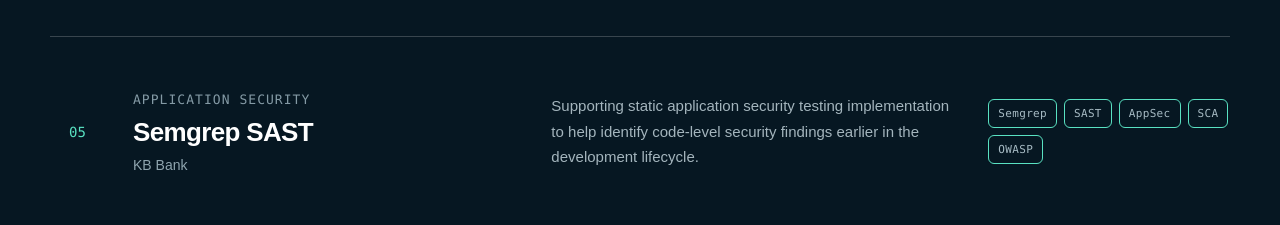
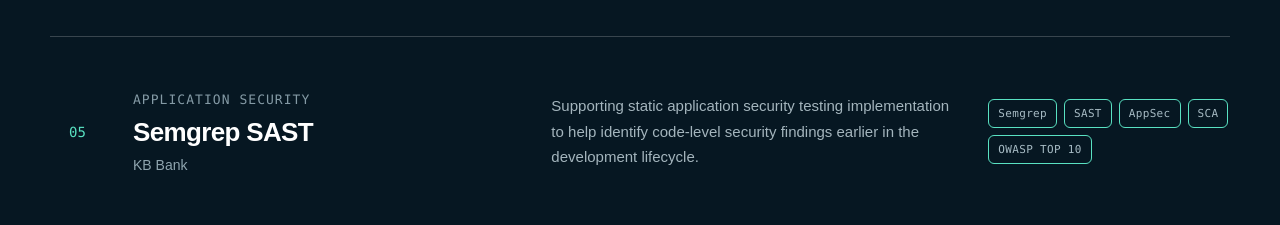
Before and after one commit to vedrico14/Portofolio-Rico_Fedryan, a Next.js app: page / in a window 1280 px wide. Shown: the part 2780-3005 px from the top of the page. Built offline with nearby package versions, Linux system fonts and the light colour scheme.

Commit message:
Update tags to include 'OWASP TOP 10'

```diff
--- a/app/page.tsx
+++ b/app/page.tsx
@@ -42,7 +42,7 @@
     clients: "KB Bank",
     description:
       "Supporting static application security testing implementation to help identify code-level security findings earlier in the development lifecycle.",
-    tags: ["Semgrep", "SAST", "AppSec", "SCA", "OWASP"],
+    tags: ["Semgrep", "SAST", "AppSec", "SCA", "OWASP TOP 10"],
   },
 ];
 
```
